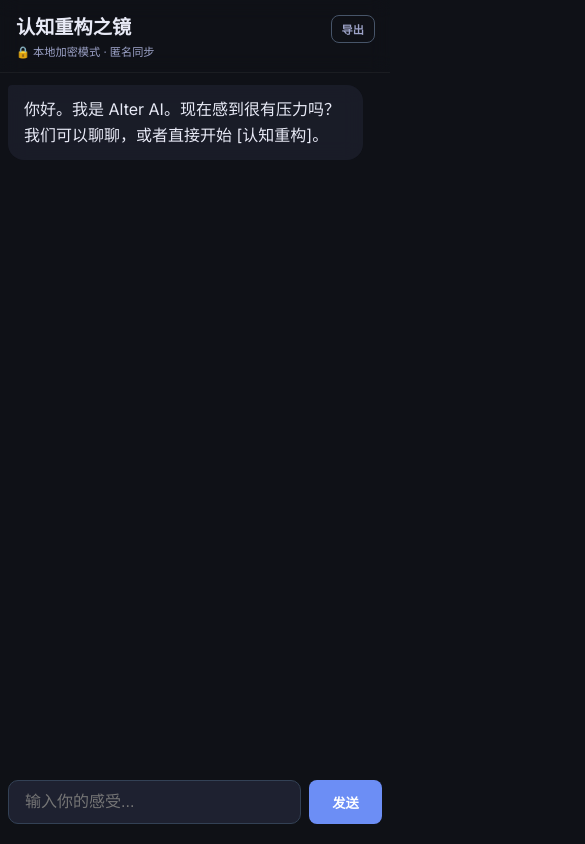
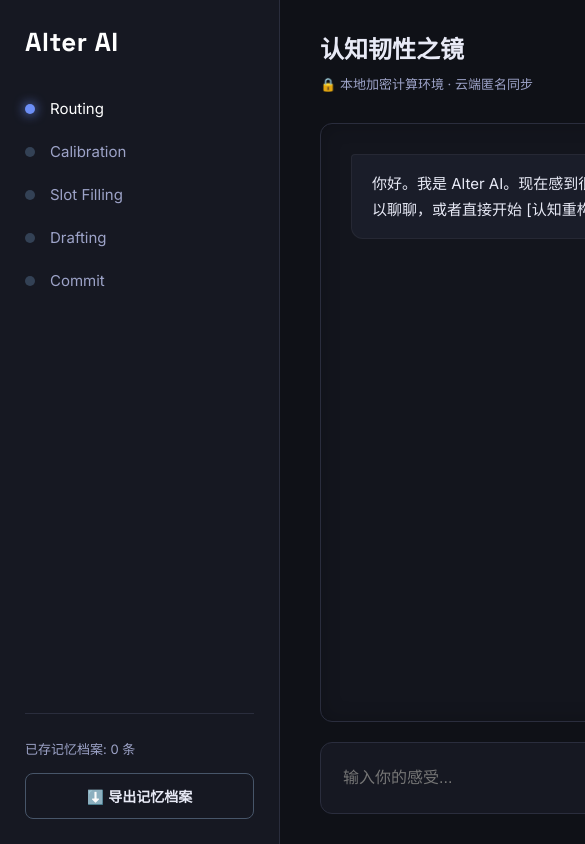
Before and after one commit to Pr-Derrick/alter-ai-beta, a plain HTML site: page index.html in a window 390 px wide. Shown: the top 844 px of the page, 585 px wide, since content can reach past the window. Drawn offline with Linux system fonts and the light colour scheme.

Commit message:
Update index.html

```diff
--- a/index.html
+++ b/index.html
@@ -2,266 +2,281 @@
 <html lang="zh-CN">
 <head>
     <meta charset="UTF-8">
-    <meta name="viewport" content="width=device-width, initial-scale=1.0, maximum-scale=1.0, user-scalable=no">
-    <title>Alter AI | 认知韧性之镜</title>
+    <title>Alter AI | 认知重构工作站 (PC-Only版)</title>
     <link href="https://fonts.googleapis.com/css2?family=Inter:wght@300;400;600&family=Space+Grotesk:wght@500;700&display=swap" rel="stylesheet">
     <style>
         :root {
             --bg: #0f1117;
+            --sidebar-bg: #161822;
             --card-bg: rgba(30, 33, 48, 0.7);
             --accent: #6c8ef5;
             --text-main: #e8eaf6;
             --text-dim: #9da3c8;
             --warning: #facc15;
             --danger: #ef4444;
-            --sidebar-w: 260px;
+            --border-color: #2a2d3d;
+            --sidebar-w: 280px;
         }
 
-        * { box-sizing: border-box; -webkit-tap-highlight-color: transparent; }
+        * { box-sizing: border-box; }
 
-        body {
+        /* 强制纯 PC 端布局，禁止缩放变形 */
+        body, html {
             margin: 0;
+            padding: 0;
+            height: 100vh;
             background-color: var(--bg);
             color: var(--text-main);
             font-family: 'Inter', -apple-system, sans-serif;
+            min-width: 1024px; /* 强制 PC 最小宽度 */
             display: flex;
-            height: 100vh;
             overflow: hidden;
         }
 
-        /* ══════════════════ 侧边栏 (PC端显示) ══════════════════ */
+        /* ══════════════════ 侧边栏常驻控制台 ══════════════════ */
         aside {
             width: var(--sidebar-w);
-            background: rgba(15, 17, 23, 0.95);
-            border-right: 1px solid rgba(255,255,255,0.05);
+            background: var(--sidebar-bg);
+            border-right: 1px solid var(--border-color);
             display: flex;
             flex-direction: column;
-            padding: 20px;
+            padding: 25px;
             z-index: 100;
+        }
+
+        .brand-title {
+            font-family: 'Space Grotesk', sans-serif;
+            font-size: 26px;
+            font-weight: 700;
+            margin: 0 0 40px 0;
+            color: #ffffff;
+            letter-spacing: 0.5px;
+        }
+
+        .step-list {
+            flex-grow: 1;
         }
 
         .step-item {
             display: flex;
             align-items: center;
-            gap: 12px;
-            margin-bottom: 20px;
+            gap: 15px;
+            margin-bottom: 24px;
             color: var(--text-dim);
-            font-size: 0.9rem;
+            font-size: 15px;
+            font-weight: 500;
             transition: 0.3s;
         }
 
-        .step-dot { width: 8px; height: 8px; border-radius: 50%; background: #334155; }
-        .active .step-dot { background: var(--accent); box-shadow: 0 0 10px var(--accent); }
-        .done .step-dot { background: #10b981; }
+        .step-dot {
+            width: 10px;
+            height: 10px;
+            border-radius: 50%;
+            background: #334155;
+            transition: all 0.3s ease;
+        }
 
-        /* ══════════════════ 主对话区 ══════════════════ */
+        .step-item.active { color: #ffffff; }
+        .step-item.active .step-dot { background: var(--accent); box-shadow: 0 0 12px var(--accent); }
+        .step-item.done .step-dot { background: #10b981; }
+
+        .memory-section {
+            margin-top: auto;
+            border-top: 1px solid var(--border-color);
+            padding-top: 25px;
+        }
+
+        .memory-count {
+            font-size: 13px;
+            color: var(--text-dim);
+            margin-bottom: 15px;
+        }
+
+        .btn-ghost {
+            width: 100%;
+            padding: 12px;
+            background-color: transparent;
+            border: 1px solid #475569;
+            color: var(--text-main);
+            border-radius: 8px;
+            cursor: pointer;
+            font-size: 14px;
+            font-weight: 600;
+            transition: 0.2s;
+        }
+
+        .btn-ghost:hover { background-color: rgba(255,255,255,0.05); }
+
+        /* ══════════════════ 主工作区 ══════════════════ */
         main {
             flex: 1;
             display: flex;
             flex-direction: column;
+            padding: 30px 40px;
             position: relative;
+            background: radial-gradient(circle at top right, rgba(108, 142, 245, 0.05), transparent 40%), var(--bg);
         }
 
         header {
-            padding: 20px 30px;
+            margin-bottom: 30px;
             display: flex;
             justify-content: space-between;
-            align-items: center;
-            backdrop-filter: blur(10px);
-            border-bottom: 1px solid rgba(255,255,255,0.05);
+            align-items: flex-end;
         }
 
+        header h1 {
+            font-family: 'Space Grotesk', sans-serif;
+            margin: 0 0 8px 0;
+            font-size: 24px;
+        }
+
+        header span {
+            font-size: 13px;
+            color: var(--text-dim);
+        }
+
+        /* ══════════════════ 对话区域 ══════════════════ */
         .chat-container {
             flex: 1;
+            background: rgba(22, 24, 34, 0.6);
+            border: 1px solid var(--border-color);
+            border-radius: 12px;
             overflow-y: auto;
-            padding: 20px;
+            padding: 30px;
             display: flex;
             flex-direction: column;
-            gap: 20px;
+            gap: 24px;
+            margin-bottom: 20px;
+            box-shadow: inset 0 0 20px rgba(0,0,0,0.2);
         }
 
         .bubble {
-            max-width: 80%;
-            padding: 12px 16px;
-            border-radius: 16px;
-            line-height: 1.6;
-            font-size: 0.95rem;
+            max-width: 65%; /* 限制宽度，提升桌面端阅读体验 */
+            padding: 16px 20px;
+            border-radius: 12px;
+            line-height: 1.7;
+            font-size: 15px;
+            word-wrap: break-word;
         }
 
-        .ai { background: var(--card-bg); border-top-left-radius: 4px; backdrop-filter: blur(10px); }
-        .user { background: var(--accent); align-self: flex-end; border-top-right-radius: 4px; }
+        .bubble.ai {
+            background: var(--card-bg);
+            border-top-left-radius: 4px;
+            border: 1px solid rgba(255,255,255,0.05);
+            align-self: flex-start;
+        }
 
-        /* ══════════════════ 卡片组件 ══════════════════ */
+        .bubble.user {
+            background: var(--accent);
+            color: #ffffff;
+            align-self: flex-end;
+            border-top-right-radius: 4px;
+            box-shadow: 0 4px 15px rgba(108, 142, 245, 0.2);
+        }
+
+        /* ══════════════════ 动态组件与按钮 ══════════════════ */
         .safety-card {
-            background: rgba(250, 204, 21, 0.1);
+            background: rgba(250, 204, 21, 0.05);
             border: 1px solid var(--warning);
-            padding: 20px;
-            border-radius: 12px;
+            border-left: 4px solid var(--warning);
+            padding: 20px 25px;
+            border-radius: 8px;
             margin: 10px 0;
+            align-self: flex-start;
+            max-width: 70%;
             animation: slideIn 0.4s ease;
         }
 
-        .btn-group { display: flex; gap: 10px; margin-top: 15px; }
-        button {
-            padding: 8px 16px;
+        .btn-group { display: flex; gap: 12px; margin-top: 18px; }
+
+        button.btn-confirm {
+            background: var(--accent);
+            color: white;
+            padding: 10px 20px;
             border-radius: 8px;
             border: none;
             cursor: pointer;
             font-weight: 600;
+            font-size: 14px;
             transition: 0.2s;
         }
-
-        .btn-confirm { background: var(--accent); color: white; }
-        .btn-ghost { background: transparent; border: 1px solid #475569; color: var(--text-dim); }
+        button.btn-confirm:hover { filter: brightness(1.1); }
+        button.btn-confirm:disabled { opacity: 0.5; cursor: not-allowed; }
 
         /* ══════════════════ 输入区 ══════════════════ */
         .input-area {
-            padding: 20px;
-            background: rgba(15, 17, 23, 0.8);
             display: flex;
-            gap: 12px;
+            gap: 15px;
+            background: var(--sidebar-bg);
+            padding: 15px 20px;
+            border-radius: 12px;
+            border: 1px solid var(--border-color);
         }
 
         input {
             flex: 1;
-            background: #1e2130;
-            border: 1px solid #334155;
-            padding: 12px 16px;
-            border-radius: 10px;
+            background: transparent;
+            border: none;
             color: white;
+            font-size: 16px;
             outline: none;
         }
 
-        /* ══════════════════ 手机端适配 (V3.0) ══════════════════ */
-        @media screen and (max-width: 768px) {
-            /* 1. 强制纵向堆叠布局，防止水平挤压 */
-            body {
-                flex-direction: column;
-                height: 100dvh;
-                overflow: hidden;
-            }
-
-            /* 2. 彻底隐藏侧边栏 */
-            aside { display: none !important; }
-
-            /* 3. 主区域占满全部屏幕宽度和剩余高度 */
-            main {
-                width: 100%;
-                flex: 1;
-                min-width: 0;
-                overflow: hidden;
-            }
-
-            /* 4. 释放聊天宽度 */
-            .chat-container {
-                width: 100%;
-                padding: 12px 8px;
-                gap: 12px;
-                box-sizing: border-box;
-            }
-
-            /* 5. 修复气泡宽度，防止"面条"效果 */
-            .bubble {
-                max-width: 95%;
-                font-size: 1rem;
-                word-break: break-word;
-                overflow-wrap: break-word;
-                white-space: pre-wrap;
-            }
-
-            /* AI 气泡靠左展开，紧贴宽度上限 */
-            .bubble.ai {
-                width: fit-content;
-                max-width: 95%;
-            }
-
-            /* 用户气泡靠右 */
-            .bubble.user {
-                width: fit-content;
-                max-width: 95%;
-            }
-
-            /* 6. 输入区横跨全屏底端，Send:Input = 2:8 */
-            .input-area {
-                width: 100%;
-                padding: 10px 8px 20px;
-                gap: 8px;
-                box-sizing: border-box;
-                background: rgba(15, 17, 23, 0.95);
-            }
-
-            input {
-                flex: 8;
-                font-size: 16px; /* 防止 iOS 自动缩放 */
-                min-width: 0;
-            }
-
-            .input-area button.btn-confirm {
-                flex: 2;
-                min-width: 0;
-                padding: 12px 4px;
-                white-space: nowrap;
-            }
-
-            /* 7. Header 压缩 */
-            header {
-                padding: 12px 16px;
-            }
-
-            header h1 { font-size: 1.1rem; }
-
-            .export-btn-container { position: fixed; top: 15px; right: 15px; z-index: 200; }
-        }
-
-        @keyframes slideIn { from { opacity: 0; transform: translateY(10px); } to { opacity: 1; transform: translateY(0); } }
-
-        /* 硬护栏冻结样式 */
-        .hard-frozen { filter: grayscale(1) blur(2px); pointer-events: none; }
+        /* ══════════════════ 硬护栏冻结样式 ══════════════════ */
+        .hard-frozen { filter: grayscale(1) blur(4px); pointer-events: none; }
         #hard-overlay {
             display: none;
             position: fixed;
             inset: 0;
-            background: rgba(0,0,0,0.9);
+            background: rgba(15, 17, 23, 0.95);
             z-index: 1000;
             flex-direction: column;
             align-items: center;
             justify-content: center;
             text-align: center;
-            padding: 20px;
+            padding: 40px;
+            backdrop-filter: blur(10px);
         }
+
+        @keyframes slideIn { from { opacity: 0; transform: translateY(15px); } to { opacity: 1; transform: translateY(0); } }
     </style>
 </head>
 <body>
 
     <div id="hard-overlay">
-        <h1 style="color:var(--danger)">🚨 触发硬安全护栏</h1>
-        <p>我们检测到您的表达可能涉及紧急风险。请联系专业支持：</p>
-        <div style="font-size: 2rem; margin: 20px 0;">988 (心理危机热线)</div>
-        <button onclick="location.reload()" class="btn-confirm">刷新重置</button>
+        <h1 style="color:var(--danger); font-size: 32px; margin-bottom: 20px;">🚨 触发硬安全护栏</h1>
+        <p style="font-size: 18px; color: var(--text-dim); max-width: 600px; line-height: 1.6;">
+            系统检测到您的表达可能涉及紧急风险。Alter AI 无法处理此类紧急情况，请立即联系专业支持：
+        </p>
+        <div style="font-size: 48px; font-weight: bold; margin: 30px 0; color: #ffffff; background: rgba(239, 68, 68, 0.2); padding: 20px 40px; border-radius: 16px; border: 1px solid var(--danger);">
+            988
+        </div>
+        <p style="margin-bottom: 30px; color: var(--text-dim);">心理危机与自杀预防热线</p>
+        <button onclick="location.reload()" class="btn-confirm" style="padding: 15px 40px; font-size: 16px;">确认并刷新重置会话</button>
     </div>
 
     <aside id="side-menu">
-        <h2 style="font-family:'Space Grotesk'">Alter AI</h2>
-        <div class="step-item active" id="step-1"><div class="step-dot"></div> Routing</div>
-        <div class="step-item" id="step-2"><div class="step-dot"></div> Calibration</div>
-        <div class="step-item" id="step-3"><div class="step-dot"></div> Slot Filling</div>
-        <div class="step-item" id="step-4"><div class="step-dot"></div> Drafting</div>
-        <div class="step-item" id="step-5"><div class="step-dot"></div> Commit</div>
+        <div class="brand-title">Alter AI</div>
 
-        <div style="margin-top:auto">
-            <div id="mem-count" style="font-size: 0.8rem; color: var(--accent);">已存记忆: 0</div>
-            <button onclick="exportMemory()" class="btn-ghost" style="width:100%; margin-top:10px; font-size:0.8rem">⬇️ 导出记忆档案</button>
+        <div class="step-list">
+            <div class="step-item active" id="step-1"><div class="step-dot"></div> Routing</div>
+            <div class="step-item" id="step-2"><div class="step-dot"></div> Calibration</div>
+            <div class="step-item" id="step-3"><div class="step-dot"></div> Slot Filling</div>
+            <div class="step-item" id="step-4"><div class="step-dot"></div> Drafting</div>
+            <div class="step-item" id="step-5"><div class="step-dot"></div> Commit</div>
+        </div>
+
+        <div class="memory-section">
+            <div class="memory-count" id="mem-count">已存记忆: 0</div>
+            <button onclick="exportMemory()" class="btn-ghost">⬇️ 导出记忆档案</button>
         </div>
     </aside>
 
     <main id="main-content">
         <header>
             <div>
-                <h1 style="margin:0; font-size:1.2rem">认知重构之镜</h1>
-                <span style="font-size:0.7rem; color:var(--text-dim)">🔒 本地加密模式 · 匿名同步</span>
-            </div>
-            <div class="export-btn-container PC-hidden">
-                <button onclick="exportMemory()" class="btn-ghost" style="padding:5px 10px; font-size:0.7rem">导出</button>
+                <h1>认知韧性之镜</h1>
+                <span>🔒 本地加密计算环境 · 云端匿名同步</span>
             </div>
         </header>
 
@@ -271,7 +286,7 @@
 
         <div class="input-area">
             <input type="text" id="user-input" placeholder="输入你的感受..." onkeypress="if(event.key==='Enter') send()">
-            <button onclick="send()" class="btn-confirm">发送</button>
+            <button onclick="send()" class="btn-confirm">发送 (Enter)</button>
         </div>
     </main>
 
@@ -281,7 +296,7 @@
         const WEBHOOK_URL = "https://formspree.io/f/xeepgjbv";
 
         function updateUI() {
-            document.getElementById('mem-count').innerText = `已存记忆: ${memory.length}`;
+            document.getElementById('mem-count').innerText = `已存记忆档案: ${memory.length} 条`;
         }
 
         function addMsg(role, text) {
@@ -290,7 +305,10 @@
             div.className = `bubble ${role}`;
             div.innerText = text;
             box.appendChild(div);
-            box.scrollTop = box.scrollHeight;
+            // 平滑滚动到底部
+            setTimeout(() => {
+                box.scrollTo({ top: box.scrollHeight, behavior: 'smooth' });
+            }, 50);
             return div;
         }
 
@@ -316,7 +334,7 @@
                 return;
             }
 
-            // 模拟逻辑推进
+            // 3. 正常逻辑流转模拟
             setTimeout(() => {
                 if (currentStep < 4) {
                     currentStep++;
@@ -332,20 +350,21 @@
             const div = document.createElement('div');
             div.className = 'safety-card';
             div.innerHTML = `
-                <div style="color:var(--warning); font-weight:600">⚠️ 情绪校准确认</div>
-                <p style="font-size:0.85rem">你提到了 "${input}"。这是一个比喻，还是你感到极其不安全？</p>
+                <div style="color:var(--warning); font-weight:600; font-size:16px; margin-bottom:8px;">⚠️ 情绪校准确认</div>
+                <p style="font-size:14px; color: var(--text-main); margin:0 0 15px 0;">你提到了 "${input}"。这是一个比喻，还是你感到极其不安全？</p>
                 <div class="btn-group">
-                    <button class="btn-confirm" onclick="resolveSoft(true, this)">只是发泄，我很安全</button>
-                    <button class="btn-ghost" onclick="resolveSoft(false, this)">我需要支持</button>
+                    <button class="btn-confirm" onclick="resolveSoft(true, this)" style="background:#475569;">只是发泄，我很安全</button>
+                    <button class="btn-confirm" onclick="resolveSoft(false, this)" style="background:var(--danger);">我需要支持</button>
                 </div>
             `;
             document.getElementById('chat-box').appendChild(div);
+            scrollToBottom();
         }
 
         function resolveSoft(safe, btn) {
-            btn.parentElement.parentElement.remove();
+            btn.closest('.safety-card').remove();
             if (safe) {
-                addMsg('ai', "收到。那我们继续倾诉，我会降低挑战强度。");
+                addMsg('ai', "收到。情绪已校准，那我们继续倾诉，我会适当降低系统挑战强度。");
             } else {
                 triggerHardGuardrail();
             }
@@ -361,44 +380,51 @@
             const div = document.createElement('div');
             div.className = 'bubble ai';
             div.style.border = "1px solid var(--accent)";
+            div.style.background = "rgba(108, 142, 245, 0.05)";
             div.innerHTML = `
-                <div style="color:var(--accent); font-size:0.7rem; margin-bottom:5px">REFLECTIVE DRAFT</div>
-                引用你 Jan 20 的成功经验，这件事是否真的无可挽回？
+                <div style="color:var(--accent); font-size:12px; font-weight:700; margin-bottom:8px; letter-spacing: 1px;">REFLECTIVE DRAFT (草案)</div>
+                <div style="margin-bottom: 15px;">引用你之前沉淀的成功经验，眼前的这件事是否真的无可挽回？你可以审查并将其归档为新的认知韧性。</div>
                 <div class="btn-group">
-                    <button class="btn-confirm" onclick="commit(this)">Reflect on this</button>
+                    <button class="btn-confirm" onclick="commit(this)">确认重构 (Commit & Reflect)</button>
                 </div>
             `;
             document.getElementById('chat-box').appendChild(div);
+            scrollToBottom();
         }
 
         async function commit(btn) {
             btn.disabled = true;
-            btn.innerText = "Saving...";
+            btn.innerText = "加密打包上传中 (Saving...)";
 
             const entry = {
                 id: Date.now(),
-                context: "内测反馈",
+                context: "认知重构内测反馈归档",
                 timestamp: new Date().toISOString(),
                 verified: true
             };
 
-            // 本地保存
+            // 本地存储
             memory.push(entry);
             localStorage.setItem('alter_ai_memory', JSON.stringify(memory));
             updateUI();
 
-            // 云端静默同步 (Formspree)
+            // Webhook 云端静默同步
             fetch(WEBHOOK_URL, {
                 method: "POST",
                 headers: { "Content-Type": "application/json", "Accept": "application/json" },
                 body: JSON.stringify(entry)
-            }).then(() => console.log("✓ Synced")).catch(e => console.error(e));
+            }).then(() => console.log("✓ Cloud Synced")).catch(e => console.error("Sync Failed:", e));
 
             setTimeout(() => {
-                btn.parentElement.parentElement.innerHTML = "✓ 认知已存档。你的韧性增加了。";
+                const parent = btn.closest('.bubble');
+                parent.innerHTML = `
+                    <div style="color:#10b981; font-weight: 600;">✓ 认知已加密存档。你的心理韧性增加了。</div>
+                `;
+                parent.style.borderColor = "#10b981";
+                parent.style.background = "rgba(16, 185, 129, 0.05)";
                 currentStep = 5;
                 updateStepUI();
-            }, 800);
+            }, 1200);
         }
 
         function updateStepUI() {
@@ -409,14 +435,25 @@
         }
 
         function exportMemory() {
+            if (memory.length === 0) {
+                alert("当前暂无已存记忆。");
+                return;
+            }
             const blob = new Blob([JSON.stringify(memory, null, 2)], { type: "text/plain" });
             const url = URL.createObjectURL(blob);
             const a = document.createElement("a");
             a.href = url;
-            a.download = `AlterAI_Memory_${new Date().toLocaleDateString()}.txt`;
+            a.download = `AlterAI_Core_Memory_${new Date().toLocaleDateString()}.json`;
             a.click();
+            URL.revokeObjectURL(url);
         }
 
+        function scrollToBottom() {
+            const box = document.getElementById('chat-box');
+            setTimeout(() => { box.scrollTo({ top: box.scrollHeight, behavior: 'smooth' }); }, 50);
+        }
+
+        // 初始化
         updateUI();
     </script>
 </body>
```
